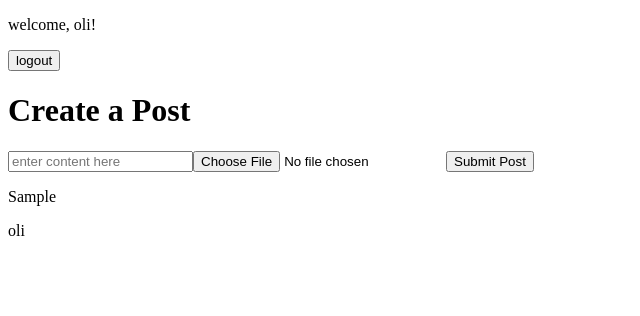
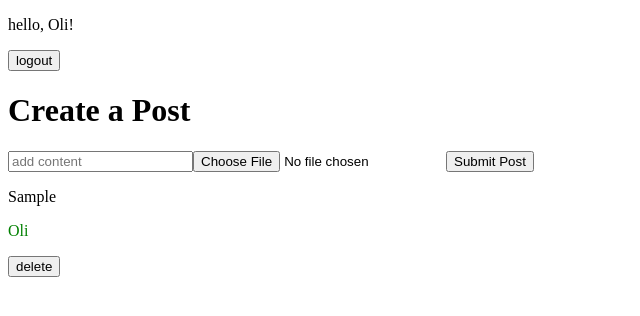
Before and after one commit to olessiap/HIT-Coworking-App, a React (Create React App) app: page / in a window 1280 px wide. Both pictures are taken after typing "Sample" into the empty fields and a click on the button "Submit Post". Shown: the top 316 px of the page, without its empty margins (0-640 px from the left). Built offline with nearby package versions, Linux system fonts and the light colour scheme.

Commit message:
identified currently logged in user and changed the user color

```diff
--- a/src/App.js
+++ b/src/App.js
@@ -1,31 +1,35 @@
-import React from 'react'
-import CreatePost from "./components/CreatePost"
-import Header from "./components/Header"
-import Login from "./components/Login"
-import PostList from "./components/PostList"
+import React, { useState, useEffect } from 'react'
+import CreatePost from './components/CreatePost'
+import Header from './components/Header'
+import Login from './components/Login'
+import PostList from './components/PostList'
 
-function App() {
-  const [ user, setUser ] = React.useState("oli")
-  const [ posts, setPosts ] = React.useState([])
+export const UserContext = React.createContext()
 
-  React.useEffect(() => {
-    document.title =  user ? `${user}'s feed` : "please log in"
-  }, [user])
+const App = () => {
+  const [ user, setUser ] = useState("Oli")
+  const [ posts, setPosts ] = useState([])
+
+  useEffect(() => {
+    document.title = user ? `${user}'s feed` : "please sign in"
+  })
 
   const handleAddPost = React.useCallback(
     newPost => {
       setPosts([newPost, ...posts])
     }, [posts]
-  )
+ )
+
   if(!user) {
-    return <Login setUser={setUser}/>
+    return <Login setUser={setUser} />
   }
+
   return (
-    <div>
-      <Header user={user} setUser={setUser}/>
+    <UserContext.Provider value={user}>
+      <Header user={user} setUser={setUser} />
       <CreatePost user={user} handleAddPost={handleAddPost}/>
       <PostList posts={posts}/>
-    </div>
+    </UserContext.Provider>
   )
 }
 
--- a/src/components/CreatePost.js
+++ b/src/components/CreatePost.js
@@ -1,31 +1,33 @@
-import React from 'react'
+import React, { useState, useRef } from 'react'
 
+const CreatePost = ({user, handleAddPost }) => {
+  const [ content, setContent ] = useState("")
+  const [ image, setImage ] = useState(null)
 
-function CreatePost({ user, handleAddPost }) {
-  const [ content, setContent ] = React.useState("")
-  const [ image, setImage ] = React.useState(null)
   const imageInputRef = React.useRef("")
 
-  function handleSubmit(event) {
-    event.preventDefault()
+  const hanldeSubmit = (e) => {
+    e.preventDefault()
     const post = { content, image, user }
     handleAddPost(post)
     setContent("")
-    imageInputRef.current.value = ""
+    setImage(
+      imageInputRef.current.value=""
+    )
   }
   return(
     <>
-      <h1>Create a Post</h1>
-      <form onSubmit={handleSubmit}>
+    <h1>Create a Post</h1>
+      <form onSubmit={hanldeSubmit}>
         <input
           type="text"
-          placeholder="enter content here"
-          onChange={event => setContent(event.target.value)}
+          placeholder="add content"
+          onChange={(e) => setContent(e.target.value)}
           value={content}
         />
         <input
           type="file"
-          onChange={event => setImage(event.target.files[0])}
+          onChange={(e) => setImage(e.target.files[0])}
           ref={imageInputRef}
         />
         <button type="submit">Submit Post</button>
@@ -33,5 +35,4 @@ function CreatePost({ user, handleAddPost }) {
     </>
   )
 }
-
 export default CreatePost
--- a/src/components/Header.js
+++ b/src/components/Header.js
@@ -1,9 +1,9 @@
 import React from 'react'
 
-function Header({user, setUser}) {
-  return (
+const Header = ({ user, setUser }) => {
+  return(
     <>
-      <p>welcome, {user}!</p>
+      <p>hello, {user}!</p>
       <button onClick={() => setUser("")}>logout</button>
     </>
   )
--- a/src/components/Login.js
+++ b/src/components/Login.js
@@ -1,20 +1,19 @@
-import React from 'react'
-
-function Login( {setUser}) {
-  const [ userName, setUserName ] = React.useState("")
-
-  function handleSetUserName(event) {
-    event.preventDefault()
+import React, { useState } from 'react'
+  //setup component state
+  //setup the form
+  //onchange set user
+  //onsubmit setUser from App with the component user
+const Login = ({ setUser }) => {
+  const [ userName, setUserName ] = useState("")
+  const handleSumbit = (e) => {
+    e.preventDefault()
     setUser(userName)
   }
-  return(
+  return (
     <>
-      <h2>Login</h2>
-      <form onSubmit={handleSetUserName}>
-        <input
-          onChange={(event) => setUserName(event.target.value)}
-          placeholder="input username" />
-        <button type="submit">Submit</button>
+      <form onSubmit={handleSumbit}>
+        <input type="text" placeholder="username" onChange={(e) => setUserName(e.target.value)}/>
+        <input type="submit" value="login"/>
       </form>
     </>
   )
--- a/src/components/Post.js
+++ b/src/components/Post.js
@@ -1,16 +1,24 @@
 import React from 'react'
+import { UserContext } from '../App'
 
-function Post({ content, image, user}) {
-  return(
+
+const Post = ({image, content, user}) => {
+
+  const currentUser = React.useContext(UserContext)
+  const isCurrentUser = currentUser === user
+  return (
     <>
       {image && (
         <img
-          src={URL.createObjectURL(image)}
-          style={{ height:300, width:200, objectFit:"cover"}}
+        src={URL.createObjectURL(image)}
+        style={{height:300, width:200, objectFit:'cover'}}
         />
       )}
       <p>{content}</p>
-      <p>{user}</p>
+      <p style={{ color: isCurrentUser && 'green'}}>{user}</p>
+      { isCurrentUser && (
+        <button>delete</button>
+      )}
     </>
   )
 }
--- a/src/components/PostList.js
+++ b/src/components/PostList.js
@@ -1,7 +1,7 @@
 import React from 'react'
 import Post from './Post'
 
-function PostList({ posts }) {
+const PostList = ( {posts}) => {
   return posts.map((post, index) => (<Post key={index} {...post}/>))
 }
 
```
